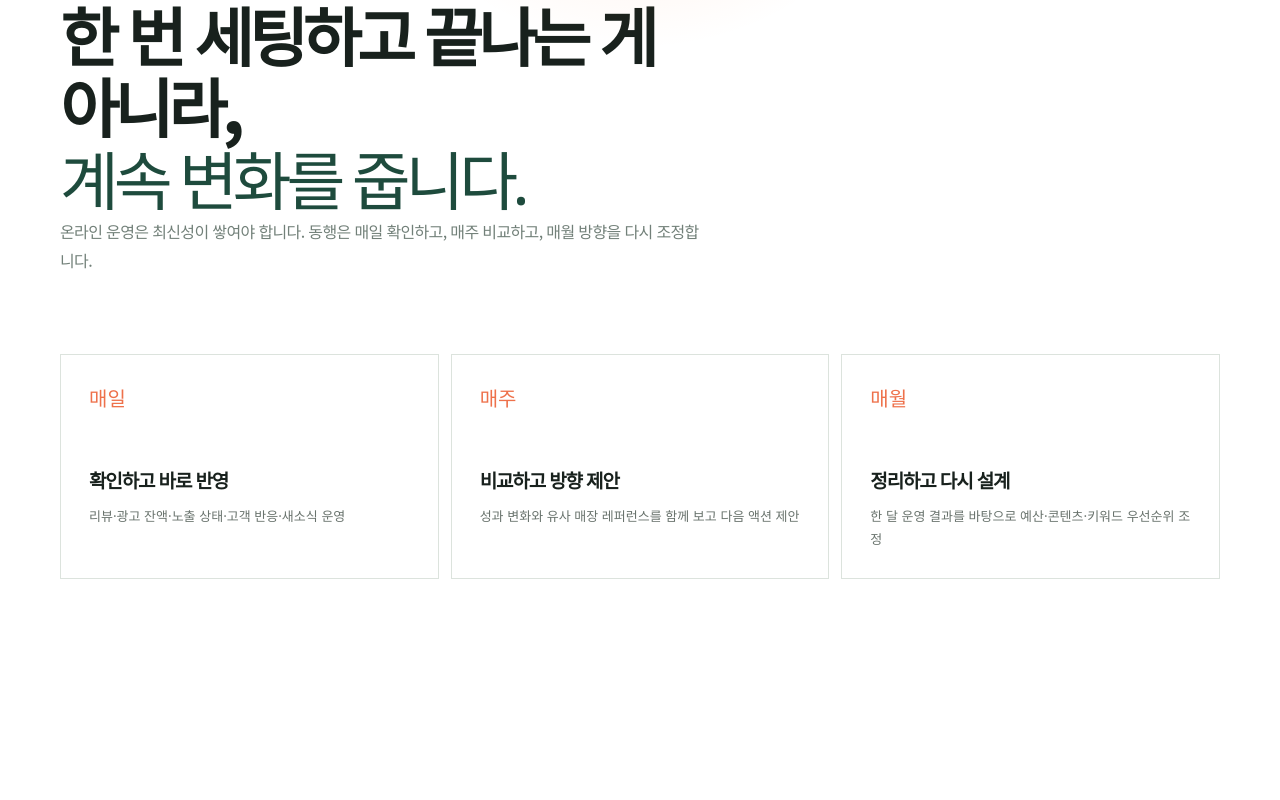
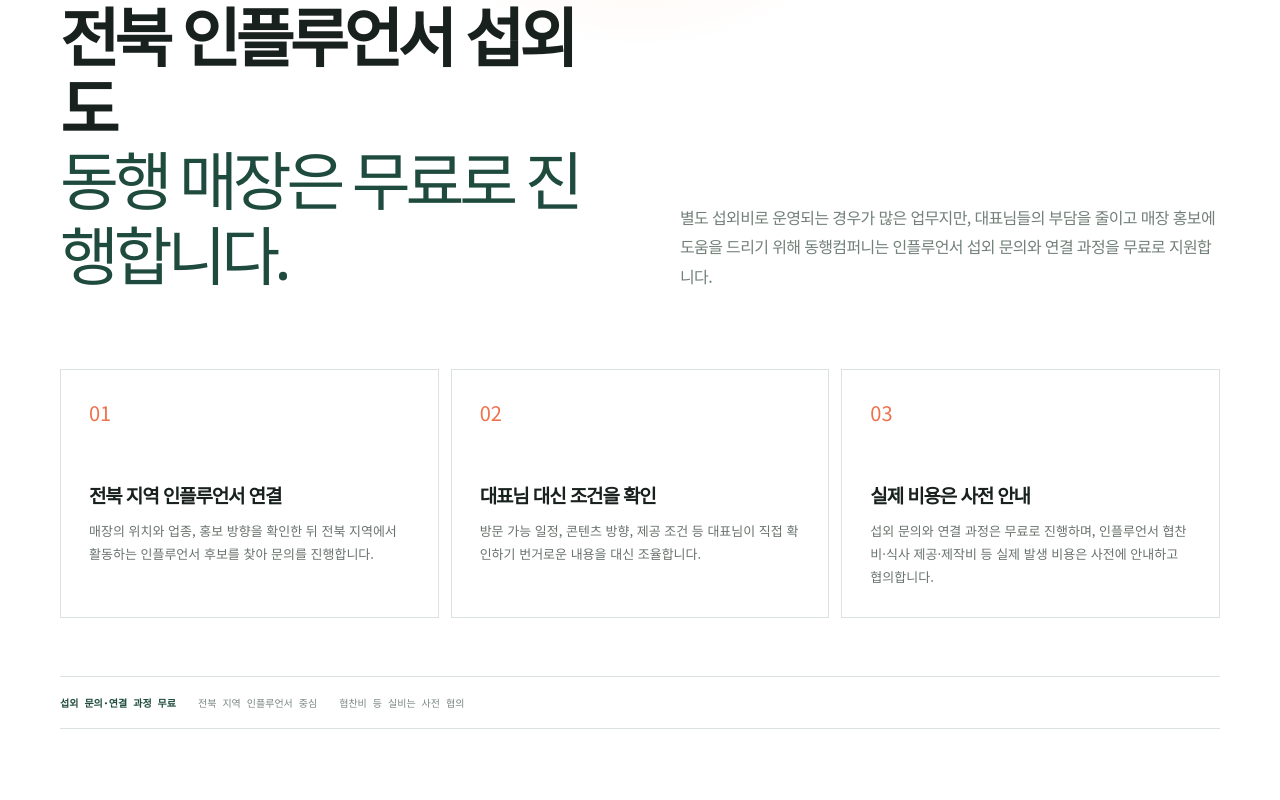
Before and after one commit to sangil92/donghaeng_company, a Next.js app: page / in a window 1280 px wide. Shown: the part 4480-5280 px from the top of the page. Built offline with nearby package versions, Linux system fonts and the light colour scheme.

Commit message:
Add free Jeonbuk influencer outreach support section

```diff
--- a/app/page.tsx
+++ b/app/page.tsx
@@ -118,7 +118,22 @@ export default function Home() {
           <div className="container"><div className="section-intro split-intro"><div><p className="kicker">WHAT WE ACTUALLY DO</p><h2>그래서 실제로<br /><em>해드리는 일</em></h2></div><p className="body-copy">채널을 많이 추가하는 것이 목표가 아닙니다. 사장님이 놓치고 있던 일을 찾아 매장별 운영 업무로 연결합니다.</p></div><div className="work-grid">{operatingAreas.map((area) => <article key={area.number} className={"work-card work-card-" + area.number}><div className="work-card-top"><span>{area.number}</span><b>{area.title}</b></div><h3>{area.summary}</h3><p>{area.body}</p><ul>{area.items.map((item) => <li key={item}><span>✓</span>{item}</li>)}</ul></article>)}</div></div>
         </section>
 
-        <section className="proof-section rhythm-section">
+                <section className="proof-section creator-section">
+          <div className="container">
+            <div className="section-intro split-intro">
+              <div><p className="kicker">JEONBUK CREATOR CONNECTION</p><h2>전북 인플루언서 섭외도<br /><em>동행 매장은 무료로 진행합니다.</em></h2></div>
+              <p className="body-copy">별도 섭외비로 운영되는 경우가 많은 업무지만, 대표님들의 부담을 줄이고 매장 홍보에 도움을 드리기 위해 동행컴퍼니는 인플루언서 섭외 문의와 연결 과정을 무료로 지원합니다.</p>
+            </div>
+            <div className="proof-grid">
+              <article><span>01</span><h3>전북 지역 인플루언서 연결</h3><p>매장의 위치와 업종, 홍보 방향을 확인한 뒤 전북 지역에서 활동하는 인플루언서 후보를 찾아 문의를 진행합니다.</p></article>
+              <article><span>02</span><h3>대표님 대신 조건을 확인</h3><p>방문 가능 일정, 콘텐츠 방향, 제공 조건 등 대표님이 직접 확인하기 번거로운 내용을 대신 조율합니다.</p></article>
+              <article><span>03</span><h3>실제 비용은 사전 안내</h3><p>섭외 문의와 연결 과정은 무료로 진행하며, 인플루언서 협찬비·식사 제공·제작비 등 실제 발생 비용은 사전에 안내하고 협의합니다.</p></article>
+            </div>
+            <div className="proof-bar"><strong>섭외 문의·연결 과정 무료</strong><span>전북 지역 인플루언서 중심</span><span>협찬비 등 실비는 사전 협의</span></div>
+          </div>
+        </section>
+
+<section className="proof-section rhythm-section">
           <div className="container"><div className="section-intro"><p className="kicker">NOT A ONE-TIME CAMPAIGN</p><h2>한 번 세팅하고 끝나는 게 아니라,<br /><em>계속 변화를 줍니다.</em></h2><p className="body-copy">온라인 운영은 최신성이 쌓여야 합니다. 동행은 매일 확인하고, 매주 비교하고, 매월 방향을 다시 조정합니다.</p></div><div className="proof-grid">{rhythm.map(([label, title, body]) => <article key={label}><span>{label}</span><h3>{title}</h3><p>{body}</p></article>)}</div></div>
         </section>
 
```
